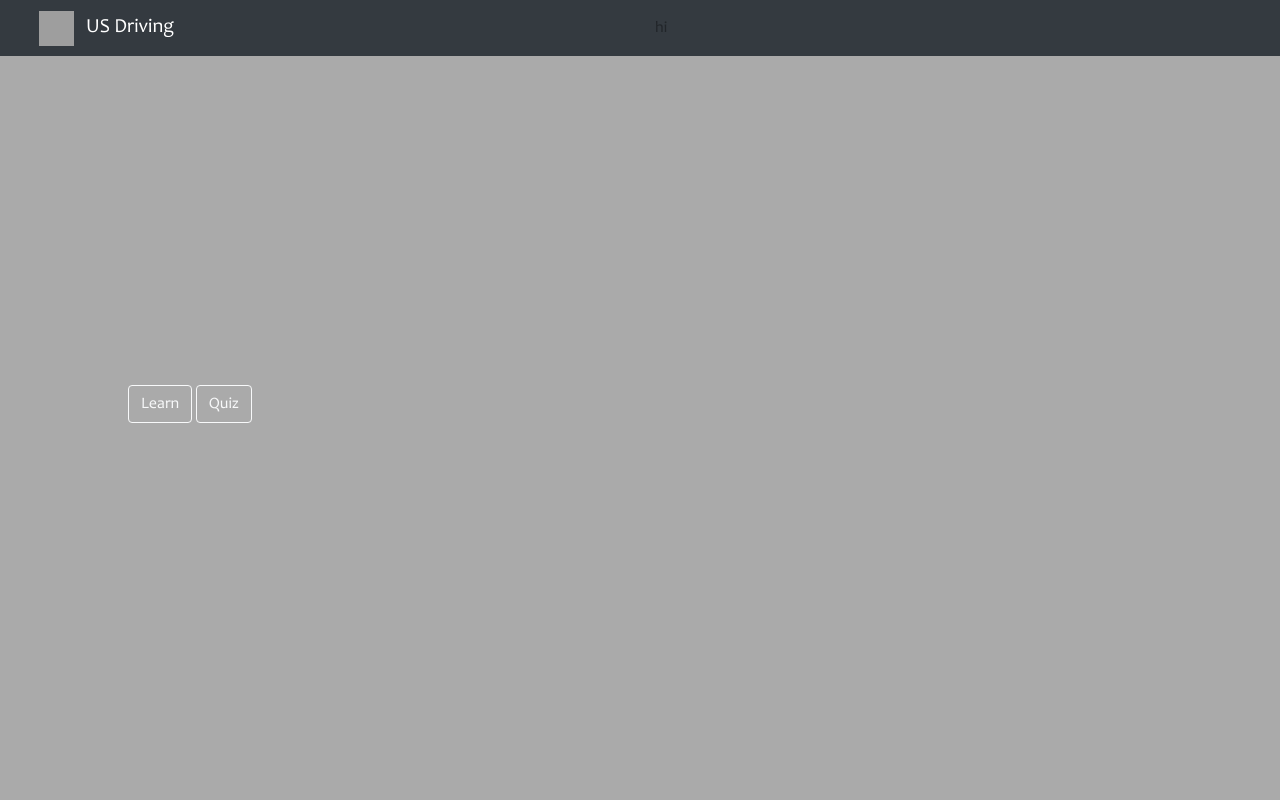
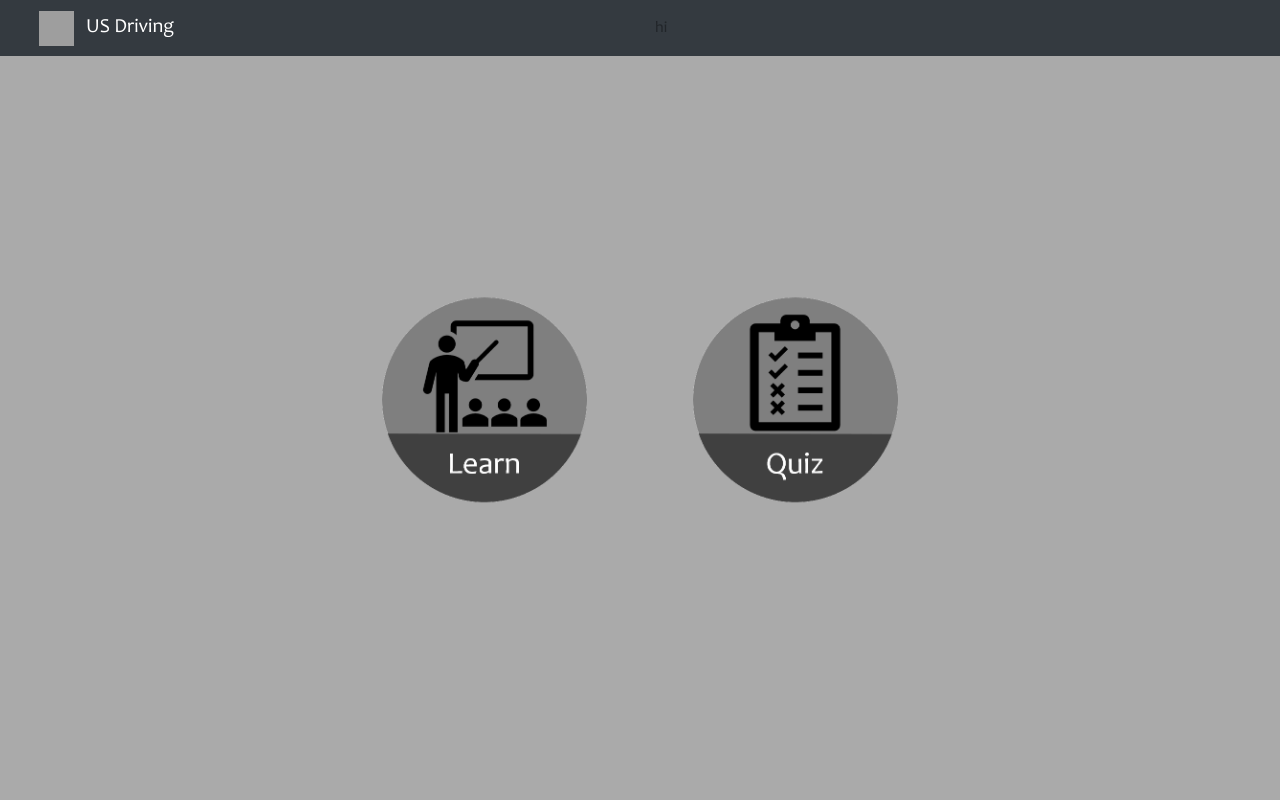
Before and after one commit to lyz9518/road_sign_tutorial, a Flask app: page /mode in a window 1280 px wide. Run offline with Flask 2, Linux system fonts and the light colour scheme; some libraries are stand-ins or nearby versions; grey boxes are pictures that could not be loaded.

Commit message:
Change UI For Select Mode Page

```diff
--- a/static/css/main.css
+++ b/static/css/main.css
@@ -102,3 +102,10 @@ body{
   margin-top: 2rem;
   margin-bottom: 2.5rem;
 }
+
+.mode-image{
+  width: 20%;
+  max-width: 250px;
+  margin-left: 5%;
+  margin-right: 5%;
+}
--- a/templates/ud-mode.html
+++ b/templates/ud-mode.html
@@ -8,10 +8,9 @@
 		console.log(title)
 	</script>
 
-    <div class="vertical-center text-align-center mx-10p">
-        <button type="button" class="btn btn-outline-light mt-2" onclick="learnPage()">Learn</button>
-        <button type="button" class="btn btn-outline-light mt-2" onclick="quizPage()">Quiz</button>
+    <div class="vertical-center text-center mx-10p">
+        <img class="href mode-image" src="{{url_for('static', filename='images/learn.png')}}" onclick="learnPage()">
+        <img class="href mode-image" src="{{url_for('static', filename='images/quiz.png')}}" onclick="quizPage()">
     </div>
 
-
 {% endblock %}
```
Also changed, not shown: static/images/144.jpg (deleted), static/images/learn.png (added), static/images/quiz.png (added), 1 other file.
